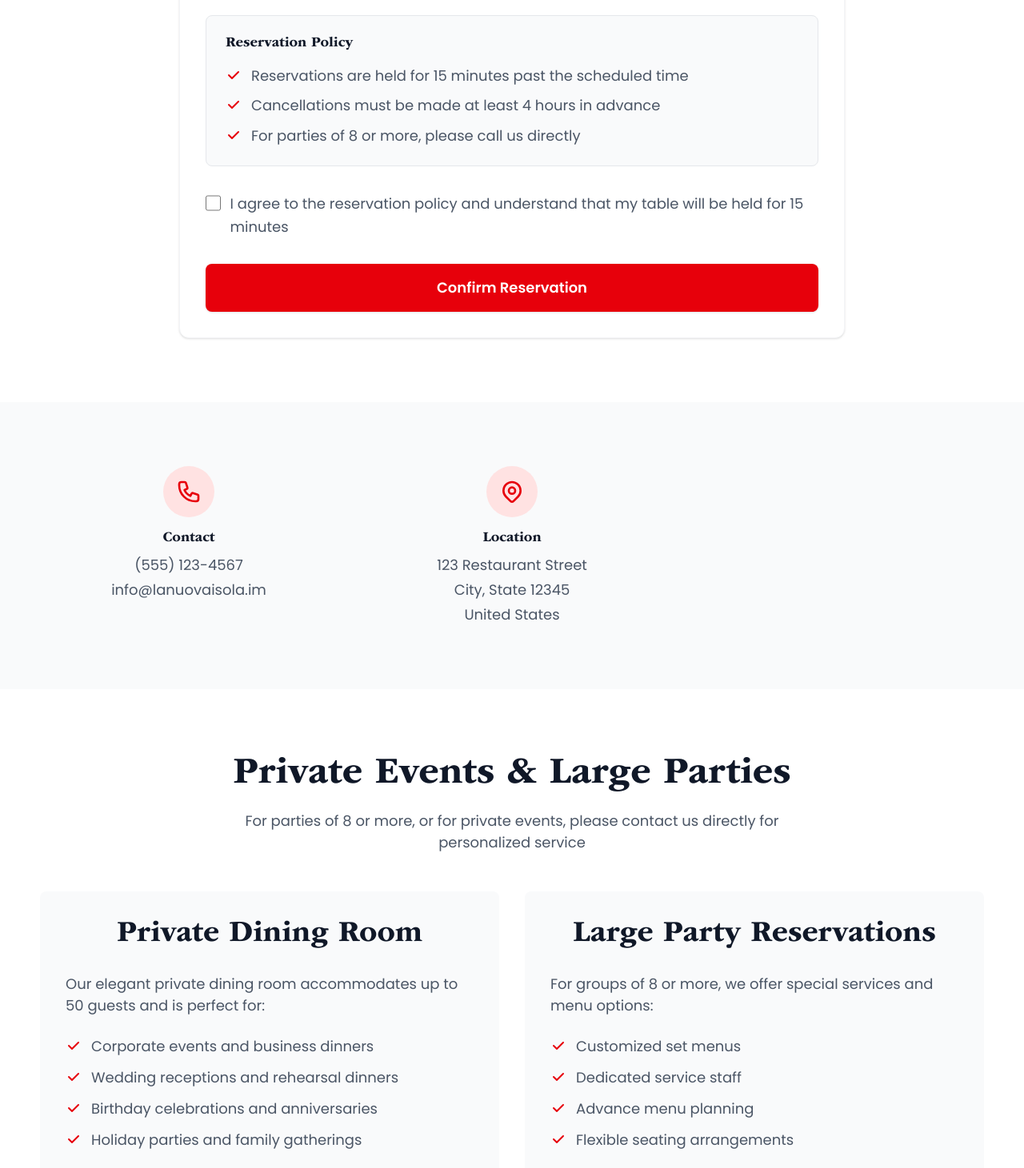
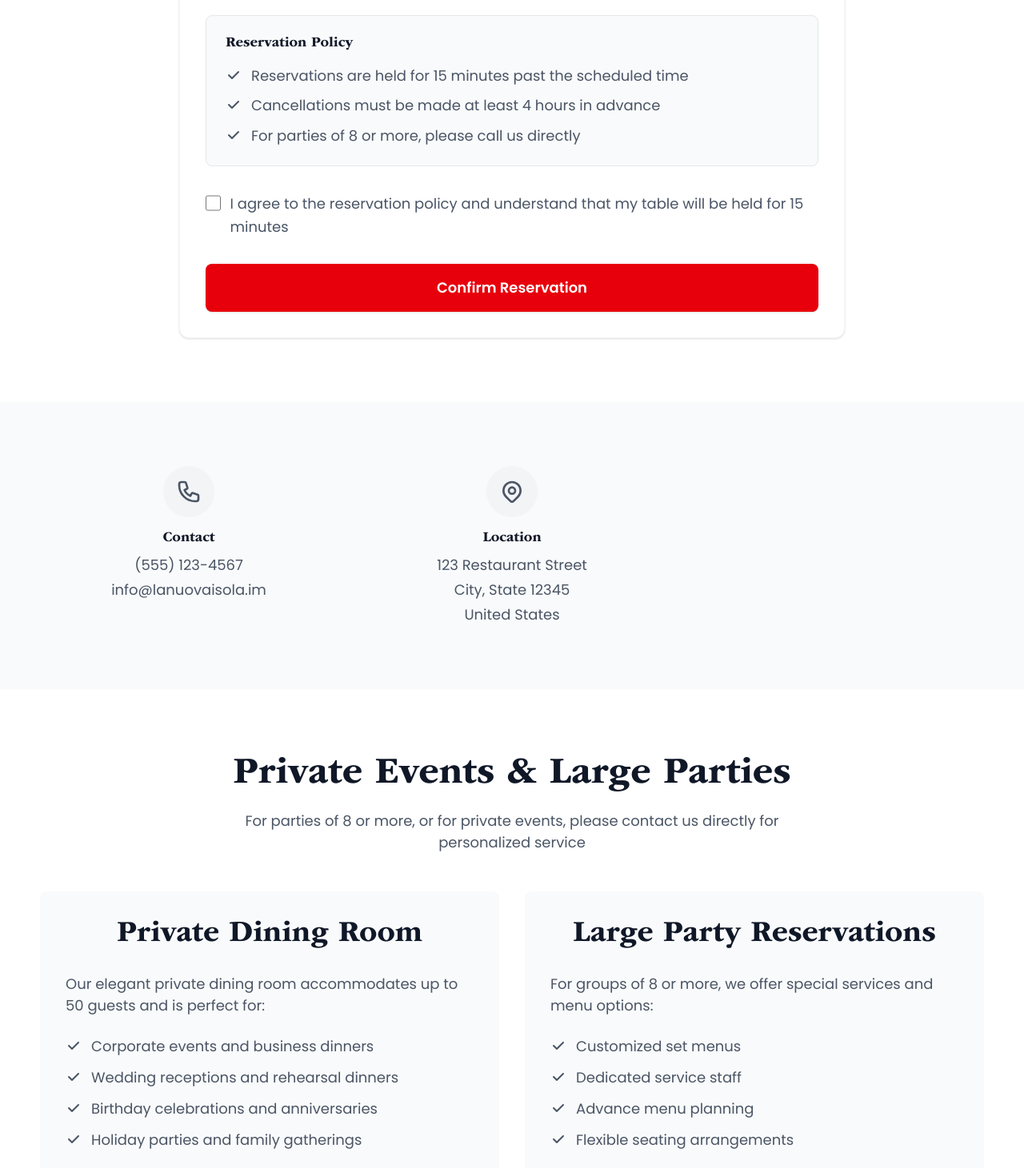
Before and after one commit to LYNKSPortal/la-nuova-isola-iom, a Next.js app: page /reservations in a window 1280 px wide. Shown: the part 1400-2861 px from the top of the page at 80% size. Built offline with nearby package versions, Linux system fonts and the light colour scheme.

Commit message:
Change red icons to gray color for better visual hierarchy

```diff
--- a/src/app/reservations/page.tsx
+++ b/src/app/reservations/page.tsx
@@ -25,8 +25,8 @@ export default function Reservations() {
         <div className="px-[20px] sm:px-[20px] md:px-[50px] lg:px-[50px] xl:px-[50px]">
           <div className="grid grid-cols-1 lg:grid-cols-3 gap-8">
             <div className="text-center">
-              <div className="w-16 h-16 bg-red-100 rounded-full flex items-center justify-center mx-auto mb-4">
-                <svg className="w-8 h-8 text-red-600" fill="none" stroke="currentColor" viewBox="0 0 24 24">
+              <div className="w-16 h-16 bg-gray-100 rounded-full flex items-center justify-center mx-auto mb-4">
+                <svg className="w-8 h-8 text-gray-600" fill="none" stroke="currentColor" viewBox="0 0 24 24">
                   <path strokeLinecap="round" strokeLinejoin="round" strokeWidth={2} d="M3 5a2 2 0 012-2h3.28a1 1 0 01.948.684l1.498 4.493a1 1 0 01-.502 1.21l-2.257 1.13a11.042 11.042 0 005.516 5.516l1.13-2.257a1 1 0 011.21-.502l4.493 1.498a1 1 0 01.684.949V19a2 2 0 01-2 2h-1C9.716 21 3 14.284 3 6V5z" />
                 </svg>
               </div>
@@ -38,8 +38,8 @@ export default function Reservations() {
             </div>
 
             <div className="text-center">
-              <div className="w-16 h-16 bg-red-100 rounded-full flex items-center justify-center mx-auto mb-4">
-                <svg className="w-8 h-8 text-red-600" fill="none" stroke="currentColor" viewBox="0 0 24 24">
+              <div className="w-16 h-16 bg-gray-100 rounded-full flex items-center justify-center mx-auto mb-4">
+                <svg className="w-8 h-8 text-gray-600" fill="none" stroke="currentColor" viewBox="0 0 24 24">
                   <path strokeLinecap="round" strokeLinejoin="round" strokeWidth={2} d="M17.657 16.657L13.414 20.9a1.998 1.998 0 01-2.827 0l-4.244-4.243a8 8 0 1111.314 0z" />
                   <path strokeLinecap="round" strokeLinejoin="round" strokeWidth={2} d="M15 11a3 3 0 11-6 0 3 3 0 016 0z" />
                 </svg>
@@ -75,25 +75,25 @@ export default function Reservations() {
               </p>
               <ul className="text-gray-600 space-y-3 mb-6">
                 <li className="flex items-center">
-                  <svg className="w-5 h-5 text-red-600 mr-3" fill="currentColor" viewBox="0 0 20 20">
+                  <svg className="w-5 h-5 text-gray-600 mr-3" fill="currentColor" viewBox="0 0 20 20">
                     <path fillRule="evenodd" d="M16.707 5.293a1 1 0 010 1.414l-8 8a1 1 0 01-1.414 0l-4-4a1 1 0 011.414-1.414L8 12.586l7.293-7.293a1 1 0 011.414 0z" clipRule="evenodd" />
                   </svg>
                   Corporate events and business dinners
                 </li>
                 <li className="flex items-center">
-                  <svg className="w-5 h-5 text-red-600 mr-3" fill="currentColor" viewBox="0 0 20 20">
+                  <svg className="w-5 h-5 text-gray-600 mr-3" fill="currentColor" viewBox="0 0 20 20">
                     <path fillRule="evenodd" d="M16.707 5.293a1 1 0 010 1.414l-8 8a1 1 0 01-1.414 0l-4-4a1 1 0 011.414-1.414L8 12.586l7.293-7.293a1 1 0 011.414 0z" clipRule="evenodd" />
                   </svg>
                   Wedding receptions and rehearsal dinners
                 </li>
                 <li className="flex items-center">
-                  <svg className="w-5 h-5 text-red-600 mr-3" fill="currentColor" viewBox="0 0 20 20">
+                  <svg className="w-5 h-5 text-gray-600 mr-3" fill="currentColor" viewBox="0 0 20 20">
                     <path fillRule="evenodd" d="M16.707 5.293a1 1 0 010 1.414l-8 8a1 1 0 01-1.414 0l-4-4a1 1 0 011.414-1.414L8 12.586l7.293-7.293a1 1 0 011.414 0z" clipRule="evenodd" />
                   </svg>
                   Birthday celebrations and anniversaries
                 </li>
                 <li className="flex items-center">
-                  <svg className="w-5 h-5 text-red-600 mr-3" fill="currentColor" viewBox="0 0 20 20">
+                  <svg className="w-5 h-5 text-gray-600 mr-3" fill="currentColor" viewBox="0 0 20 20">
                     <path fillRule="evenodd" d="M16.707 5.293a1 1 0 010 1.414l-8 8a1 1 0 01-1.414 0l-4-4a1 1 0 011.414-1.414L8 12.586l7.293-7.293a1 1 0 011.414 0z" clipRule="evenodd" />
                   </svg>
                   Holiday parties and family gatherings
@@ -113,25 +113,25 @@ export default function Reservations() {
               </p>
               <ul className="text-gray-600 space-y-3 mb-6">
                 <li className="flex items-center">
-                  <svg className="w-5 h-5 text-red-600 mr-3" fill="currentColor" viewBox="0 0 20 20">
+                  <svg className="w-5 h-5 text-gray-600 mr-3" fill="currentColor" viewBox="0 0 20 20">
                     <path fillRule="evenodd" d="M16.707 5.293a1 1 0 010 1.414l-8 8a1 1 0 01-1.414 0l-4-4a1 1 0 011.414-1.414L8 12.586l7.293-7.293a1 1 0 011.414 0z" clipRule="evenodd" />
                   </svg>
                   Customized set menus
                 </li>
                 <li className="flex items-center">
-                  <svg className="w-5 h-5 text-red-600 mr-3" fill="currentColor" viewBox="0 0 20 20">
+                  <svg className="w-5 h-5 text-gray-600 mr-3" fill="currentColor" viewBox="0 0 20 20">
                     <path fillRule="evenodd" d="M16.707 5.293a1 1 0 010 1.414l-8 8a1 1 0 01-1.414 0l-4-4a1 1 0 011.414-1.414L8 12.586l7.293-7.293a1 1 0 011.414 0z" clipRule="evenodd" />
                   </svg>
                   Dedicated service staff
                 </li>
                 <li className="flex items-center">
-                  <svg className="w-5 h-5 text-red-600 mr-3" fill="currentColor" viewBox="0 0 20 20">
+                  <svg className="w-5 h-5 text-gray-600 mr-3" fill="currentColor" viewBox="0 0 20 20">
                     <path fillRule="evenodd" d="M16.707 5.293a1 1 0 010 1.414l-8 8a1 1 0 01-1.414 0l-4-4a1 1 0 011.414-1.414L8 12.586l7.293-7.293a1 1 0 011.414 0z" clipRule="evenodd" />
                   </svg>
                   Advance menu planning
                 </li>
                 <li className="flex items-center">
-                  <svg className="w-5 h-5 text-red-600 mr-3" fill="currentColor" viewBox="0 0 20 20">
+                  <svg className="w-5 h-5 text-gray-600 mr-3" fill="currentColor" viewBox="0 0 20 20">
                     <path fillRule="evenodd" d="M16.707 5.293a1 1 0 010 1.414l-8 8a1 1 0 01-1.414 0l-4-4a1 1 0 011.414-1.414L8 12.586l7.293-7.293a1 1 0 011.414 0z" clipRule="evenodd" />
                   </svg>
                   Flexible seating arrangements
--- a/src/components/ReservationForm.tsx
+++ b/src/components/ReservationForm.tsx
@@ -260,19 +260,19 @@ export default function ReservationForm() {
                 <h3 className="text-lg font-semibold text-gray-900 mb-4">Reservation Policy</h3>
                 <ul className="text-sm text-gray-600 space-y-3">
                   <li className="flex items-start">
-                    <svg className="w-5 h-5 text-red-600 mr-3 mt-0.5 flex-shrink-0" fill="currentColor" viewBox="0 0 20 20">
+                    <svg className="w-5 h-5 text-gray-600 mr-3 mt-0.5 flex-shrink-0" fill="currentColor" viewBox="0 0 20 20">
                       <path fillRule="evenodd" d="M16.707 5.293a1 1 0 010 1.414l-8 8a1 1 0 01-1.414 0l-4-4a1 1 0 011.414-1.414L8 12.586l7.293-7.293a1 1 0 011.414 0z" clipRule="evenodd" />
                     </svg>
                     <span>Reservations are held for 15 minutes past the scheduled time</span>
                   </li>
                   <li className="flex items-start">
-                    <svg className="w-5 h-5 text-red-600 mr-3 mt-0.5 flex-shrink-0" fill="currentColor" viewBox="0 0 20 20">
+                    <svg className="w-5 h-5 text-gray-600 mr-3 mt-0.5 flex-shrink-0" fill="currentColor" viewBox="0 0 20 20">
                       <path fillRule="evenodd" d="M16.707 5.293a1 1 0 010 1.414l-8 8a1 1 0 01-1.414 0l-4-4a1 1 0 011.414-1.414L8 12.586l7.293-7.293a1 1 0 011.414 0z" clipRule="evenodd" />
                     </svg>
                     <span>Cancellations must be made at least 4 hours in advance</span>
                   </li>
                   <li className="flex items-start">
-                    <svg className="w-5 h-5 text-red-600 mr-3 mt-0.5 flex-shrink-0" fill="currentColor" viewBox="0 0 20 20">
+                    <svg className="w-5 h-5 text-gray-600 mr-3 mt-0.5 flex-shrink-0" fill="currentColor" viewBox="0 0 20 20">
                       <path fillRule="evenodd" d="M16.707 5.293a1 1 0 010 1.414l-8 8a1 1 0 01-1.414 0l-4-4a1 1 0 011.414-1.414L8 12.586l7.293-7.293a1 1 0 011.414 0z" clipRule="evenodd" />
                     </svg>
                     <span>For parties of 8 or more, please call us directly</span>
@@ -287,7 +287,7 @@ export default function ReservationForm() {
                   name="terms"
                   checked={formData.terms}
                   onChange={handleChange}
-                  className="mt-1 w-5 h-5 text-red-600 border-gray-300 rounded focus:ring-red-500"
+                  className="mt-1 w-5 h-5 text-gray-600 border-gray-300 rounded focus:ring-red-500"
                 />
                 <label htmlFor="terms" className="text-sm text-gray-600 leading-relaxed">
                   I agree to the reservation policy and understand that my table will be held for 15 minutes
@@ -316,7 +316,7 @@ export default function ReservationForm() {
               {submitStatus === 'error' && (
                 <div className="p-6 bg-red-50 border border-red-200 rounded-lg text-red-800">
                   <div className="flex items-center space-x-3">
-                    <svg className="w-6 h-6 text-red-600" fill="currentColor" viewBox="0 0 20 20">
+                    <svg className="w-6 h-6 text-gray-600" fill="currentColor" viewBox="0 0 20 20">
                       <path fillRule="evenodd" d="M10 18a8 8 0 100-16 8 8 0 000 16zM8.707 7.293a1 1 0 00-1.414 1.414L8.586 10l-1.293 1.293a1 1 0 101.414 1.414L10 11.414l1.293 1.293a1 1 0 001.414-1.414L11.414 10l1.293-1.293a1 1 0 00-1.414-1.414L10 8.586 8.707 7.293z" clipRule="evenodd" />
                     </svg>
                     <p className="font-medium">{errorMessage}</p>
```
Also changed, not shown: src/components/ContactForm.tsx (+7 -7 lines).
